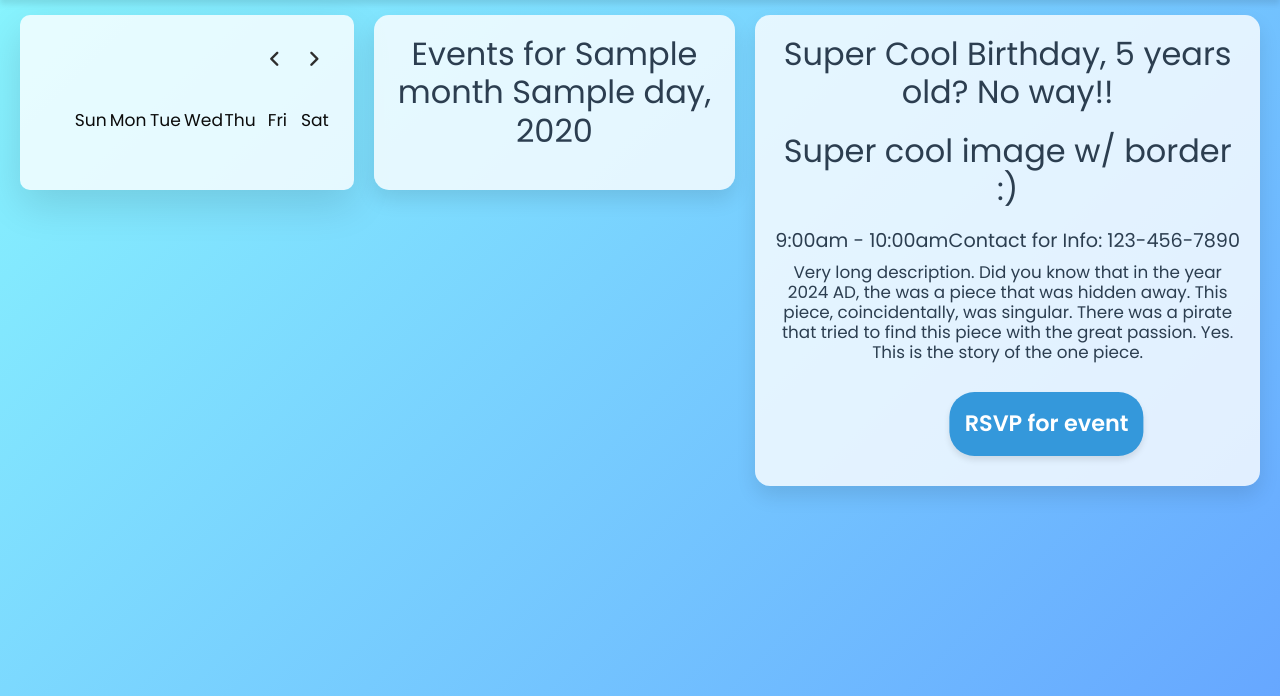
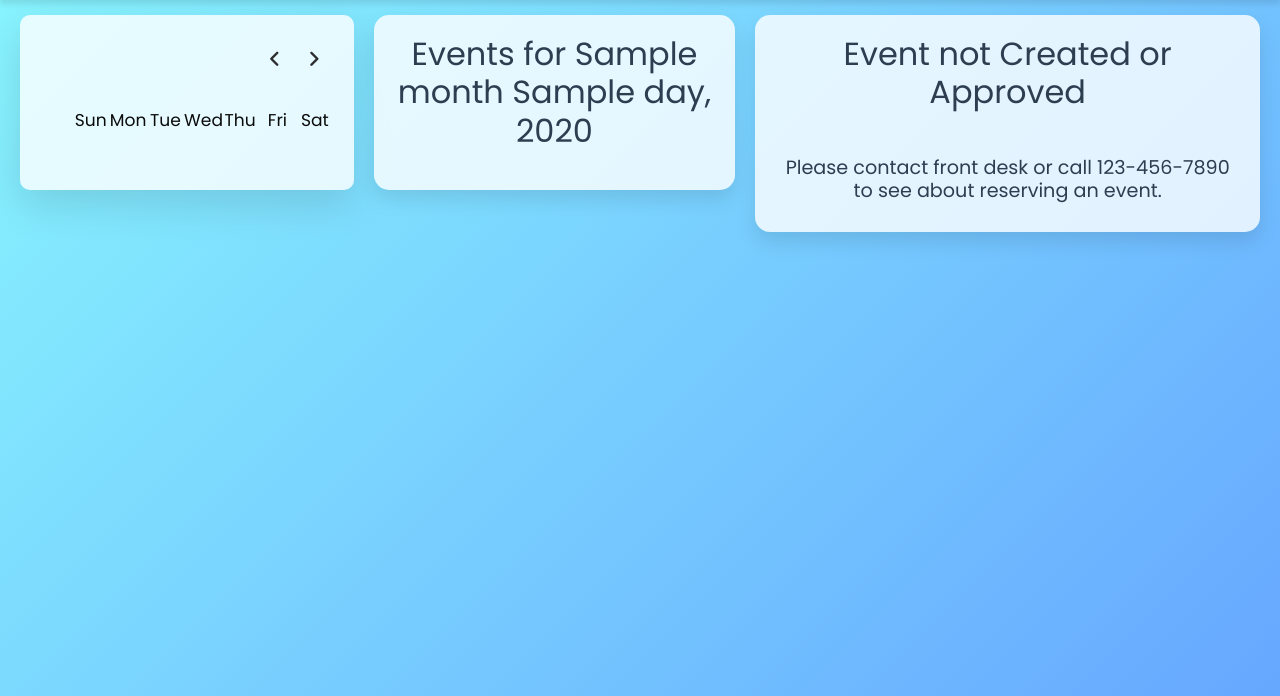
Before and after one commit to andrewperezledo/Q.U.A.C.K.-Library-Management-System, a Python web app: template templates/events.html in a window 1280 px wide. Shown: the part 76-772 px from the top of the page. Run offline with Jinja, Linux system fonts and the light colour scheme; the template is opened without the code that fills it: most values are stand-ins (such as "Sample title", 1, 10 or a date in 2020); some libraries are stand-ins or nearby versions.

Commit message:
Event info now displays if it exists. Secure (usertype dependent) buttons for creating and RSVPing event added.

```diff
--- a/static/css/events.css
+++ b/static/css/events.css
@@ -111,10 +111,8 @@ p {
     border-style: solid;
     border-color: #001d21c2;
 }
-.rsvp_button{
+._button{
     padding: 15px 15px;
-    color: white;
-    background-color: #3498db;
     border: none;
     border-radius: 25px;
     cursor: pointer;
@@ -125,12 +123,29 @@ p {
     margin: 10px 0;
     /* width: 200px; */
     text-align: center;
-    transform: translate(90%);
+    /* Makeshift for proper center */
+    transform: translate(95%);
 }
-.rsvp_button:hover{
+.create_event{
+    background-color: #3498db;
+    color: white;
+    transform: translate(105%);
+}
+.rsvp_authed{
+    background-color: #3498db;
+    color: white;
+}
+.rsvp_unauthed{
+    background-color: rgb(88, 88, 88);
+    color: white;
+}
+.rsvp_authed:hover{
     background-color: #2980b9;
-    transform: translate(90%, -2px);
+    transform: translate(95%, -2px);
     box-shadow: 0 6px 8px rgba(0, 0, 0, 0.15);
+}
+.rsvp_unauthed:hover{
+    background-color: #6f3333;
 }
 
 
--- a/static/scripts/events.js
+++ b/static/scripts/events.js
@@ -3,25 +3,21 @@
 const daysTag = document.querySelector(".days"),
 currentDate = document.querySelector(".current-date"),
 prevNextIcon = document.querySelectorAll(".icons span");
-const eventsTag = document.querySelector(".events");
+const eventsTag = document.querySelector(".events"),
+eventInfoTag = document.querySelector(".event_info");
 
 // getting new date, current year and month
 let date = new Date(),
-// Actual initial values specifies at selectEvent()
-// currYear = date.getFullYear(),
-// currMonth = date.getMonth(),
-// selectedYear = currYear,
-// selectedMonth = currMonth,
-// selectedDate = date.getDate(),
-// selectedPeriod = 0;
 currYear = passedYear,
 currMonth = passedMonth - 1,
 selectedYear = currYear,
 selectedMonth = currMonth,
 selectedDate = passedDate,
 selectedPeriod = passedPeriod;
+let firstLoad = true;
 
 let events = [];
+let usertype = "unauthenticated";
 
 // storing full name of all months in array
 const months = ["January", "February", "March", "April", "May", "June", "July",
@@ -98,23 +94,47 @@ const renderEvents = () => {
     let liTagE = "";
     for (let i = 0; i < events.length; i++) {
         var available_class = "";
-        if ("approved" in events[i]) {
+        var event_title = "";
+        if ("approved" in events[i] && events[i]["approved"] == true) {
             available_class = "taken";
+            event_title = events[i]["title"]
         }
-        else
+        else {
             available_class = "open";
+            event_title = events[i]["time"] + " Available";
+        }
 
-        // Optional (looks funny with three colors)
         var prd = events[i]["_id"];
         prd = prd[prd.length - 1];
         if (prd == selectedPeriod)
                 available_class += " selected"
 
 
-        liTagE += `<li class="events_button ${available_class}" onclick="eventSelected('${prd}')">${events[i]["title"]}</li>`;
+        liTagE += `<li class="events_button ${available_class}" onclick="eventSelected('${prd}')">${event_title}</li>`;
     }
     eventsTag.innerHTML = liTagE;
 }
+
+const renderEventInfo = (period) => {
+    let EvTag = "";
+    var i = period-1;
+    if ("approved" in events[i] && events[i]["approved"] == true) {
+        EvTag += `
+        <h2>${events[i]["title"]}</h2>
+        <h2>Image w/ border here :)</h2>
+        <!-- https://stackoverflow.com/questions/14096292/how-to-have-two-headings-on-the-same-line-in-html -->
+        <div style="clear: both;">
+            <h4 style="float: left;">${events[i]["time"]}</h4>
+            <h4 style="float: right;">Contact for Info: ${events[i]["contact"]}</h4>
+        </div>
+        <br>
+        <h5 style="float: left">${events[i]["desc"]}</h5>
+        `;
+    }
+    eventInfoTag.innerHTML = EvTag;
+}
+
+sessionStorage.setItem("usertype", "admin");
 
 function eventSelected(period) {
     window.location.replace(`/events/e=?year=${selectedYear}&month=${selectedMonth + 1}&day=${selectedDate}&period=${parseInt(period)}`);
@@ -127,9 +147,6 @@ prevNextIcon.forEach(icon => { // getting prev and next icons
             currMonth -= 1;
         else
             currMonth += 1;
-
-        // firstLoad = false;
-        // inMonth = currMonth === realMonth ? true : false; // checks to see if real month being displayed
 
         if(currMonth < 0 || currMonth > 11) { // if current month is less than 0 or greater than 11
             // creating a new date of current year & month and pass it as date value
@@ -167,9 +184,9 @@ function getEvents(day_id) {
     .then(res => {return res.json();})
     .then(data => {
         events = data;
-        console.log(events);
-
+        //console.log(events);
         renderEvents();
+        renderEventInfo(selectedPeriod);
     })
     .catch(error => console.log(error))
 }
@@ -209,7 +226,6 @@ function daySelected(day_class, day_id) {
     }
 
     // Modifies selected day
-    // selectEvent(selectedYear, selectedMonth, parseInt(day_id), 0);
     selectedDate = parseInt(day_id)
 
     // Passes selected day into new URL
@@ -217,4 +233,3 @@ function daySelected(day_class, day_id) {
 
 
 }
-//dayClicked('', selectedDate);
--- a/templates/events.html
+++ b/templates/events.html
@@ -56,29 +56,30 @@ QUACK Events
 
     <section class="events-section">
         <h2>Events for {{ month }} {{ event["day"] }}, {{ event["year"] }}</h2>
-        <!-- If open: contact front desk about scheduling event or call 123-456-7890 -->
-        <!-- <p> {% for event in events %}
-
-                <li> event.title </li>
-
-            {% endfor %}
-        </p> -->
         <ul class="events"></ul>
     </section>
 
-    <!-- Template to be loaded by js when event clicked -->
+    <!-- Template to be loaded (for approved events) by js when event clicked -->
     <section class="event-section">
-        <h2>Super Cool Birthday, 5 years old? No way!!</h2>
-        <h2>Super cool image w/ border :)</h2>
 
-        <!-- https://stackoverflow.com/questions/14096292/how-to-have-two-headings-on-the-same-line-in-html -->
-        <div style="clear: both;">
-            <h4 style="float: left;">9:00am - 10:00am</h4>
-            <h4 style="float: right;">Contact for Info: 123-456-7890</h4>
-        </div>
-        <br>
-        <h5 style="float: left">Very long description. Did you know that in the year 2024 AD, the was a piece that was hidden away. This piece, coincidentally, was singular. There was a pirate that tried to find this piece with the great passion. Yes. This is the story of the one piece.</h5>
-        <button class="rsvp_button"> RSVP for event </button>
+        {% if slotAvailable %}
+            <div class="event_info"></div>
+            {% if usertype == "admin" or usertype == "employee" or usertype == "member" %}
+                <button class="_button rsvp_authed"> RSVP for event </button>
+            {% else %}
+                <button class="_button rsvp_unauthed"> RSVP for event </button>
+            {% endif %}
+        {% else %}
+            <h2>Event not Created or Approved</h2>
+            <br>
+            {% if usertype == "admin" or usertype == "employee"%}
+                <h4 style="text-align: center;">If not waiting on approval, create event here:</h4>
+                <button class="_button create_event"> Create Event </button>
+            {% else %}
+                <h4 style="text-align: center;">Please contact front desk or call 123-456-7890 to see about reserving an event.</h4>
+            {% endif %}
+        {% endif %}
+
     </section>
 
 </main>
```
Also changed, not shown: DatabaseTools/databasetools.py (+7 -1 lines), app.py (+32 -3 lines).
